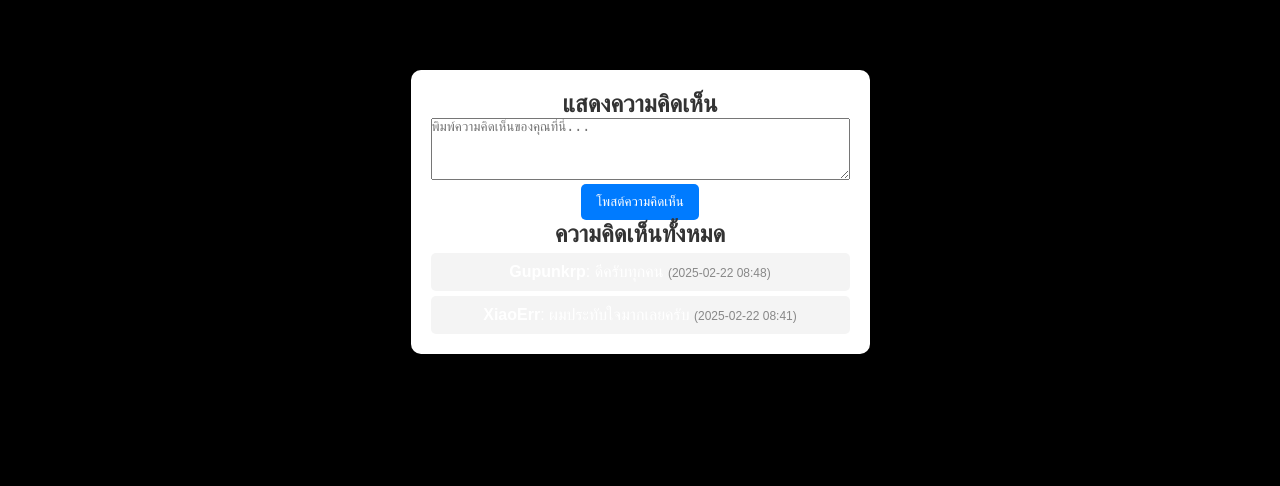
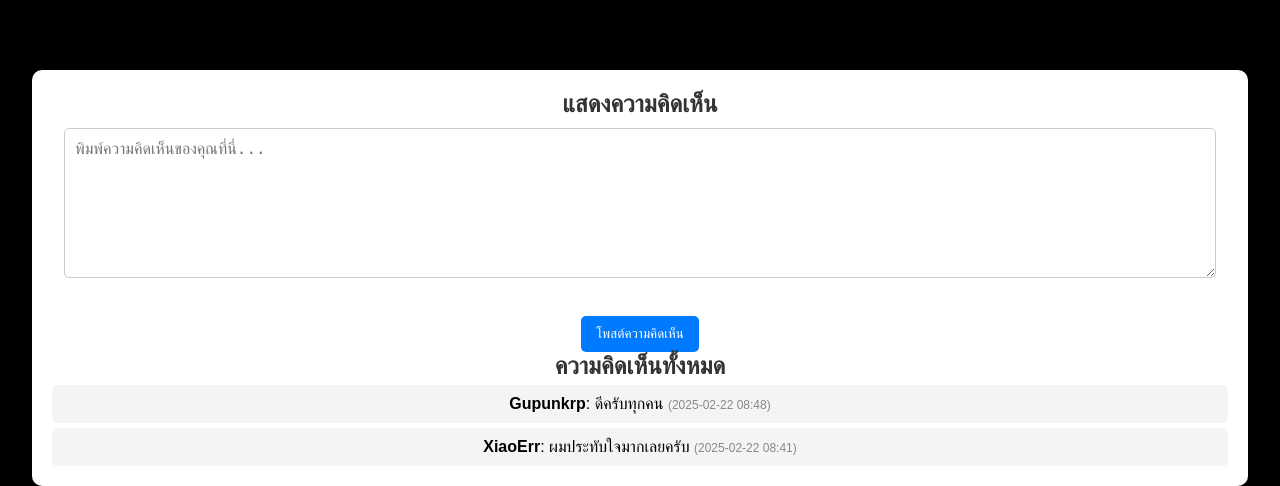
Before and after one commit to Masahiro-No/Web_from_Flask, a Flask app: page /Belebog in a window 1280 px wide. Shown: the part 1290-1776 px from the top of the page. Before the commit the page ends 1644 px from the top, so only its background shows below. Run offline with Flask 3, Linux system fonts and the light colour scheme; a user stored in the database is signed in; data comes from the database, SQL or seed files in the repository.

Commit message:
increase width of comment box

```diff
--- a/static/css/forBelebog.css
+++ b/static/css/forBelebog.css
@@ -161,6 +161,10 @@ body::before {
     background: #fff;
     border-radius: 10px;
     box-shadow: 0px 0px 10px rgba(0, 0, 0, 0.1);
+    width: 95vw;  /* ขยายให้ container กว้างขึ้น */
+    max-width: 1300px; /* กำหนดขนาดกว้างสุด */
+    margin-left: auto;
+    margin-right: auto;
 }
 
 .comment-section h2 {
@@ -174,6 +178,7 @@ body::before {
 
 .comment-item {
     background: #f4f4f4;
+    color: #000; /* เปลี่ยนเป็นสีดำ */
     padding: 10px;
     margin-top: 5px;
     border-radius: 5px;
@@ -184,6 +189,19 @@ body::before {
     color: #888;
 }
 
+.comment-box {
+    width: 90vw;  /* ขยายความกว้างเป็น 90% ของขนาดหน้าจอ */
+    max-width: 1200px; /* จำกัดความกว้างสูงสุด */
+    height: 150px; /* ปรับความสูง */
+    padding: 10px;
+    font-size: 16px;
+    border: 1px solid #ccc;
+    border-radius: 5px;
+    resize: vertical; /* ให้ปรับความสูงเองได้ */
+    display: block;
+    margin: 10px auto; /* จัดให้อยู่ตรงกลาง */
+}
+
 .comment-btn {
     background-color: #007bff;
     color: white;
@@ -191,12 +209,12 @@ body::before {
     padding: 10px 15px;
     cursor: pointer;
     border-radius: 5px;
+    margin-top: 10px;
 }
 
 .comment-btn:hover {
     background-color: #0056b3;
 }
-
 
 /* แอนิเมชันการทำให้พื้นหลังเข้มขึ้น */
 @keyframes darkenBackground {
--- a/templates/Belebog.html
+++ b/templates/Belebog.html
@@ -61,17 +61,17 @@
 <div class="comment-section">
     <h2>แสดงความคิดเห็น</h2>
     <form method="POST">
-        <textarea name="content" rows="4" cols="50" placeholder="พิมพ์ความคิดเห็นของคุณที่นี่..." required></textarea><br>
+        <textarea name="content" class="comment-box" placeholder="พิมพ์ความคิดเห็นของคุณที่นี่..." required></textarea><br>
         <button type="submit" class="comment-btn">โพสต์ความคิดเห็น</button>
     </form>
 
     <h2>ความคิดเห็นทั้งหมด</h2>
     <ul class="comment-list">
         {% for comment in comments %}
-            <li class="comment-item">
-                <strong>{{ comment.user.username }}</strong>: {{ comment.content }}
-                <span class="comment-time">({{ comment.timestamp.strftime('%Y-%m-%d %H:%M') }})</span>
-            </li>
+        <li class="comment-item">
+            <strong>{{ comment.user.username }}</strong>: {{ comment.content }}
+            <span class="comment-time">({{ comment.timestamp.strftime('%Y-%m-%d %H:%M') }})</span>
+        </li>
         {% endfor %}
     </ul>
 </div>
```
